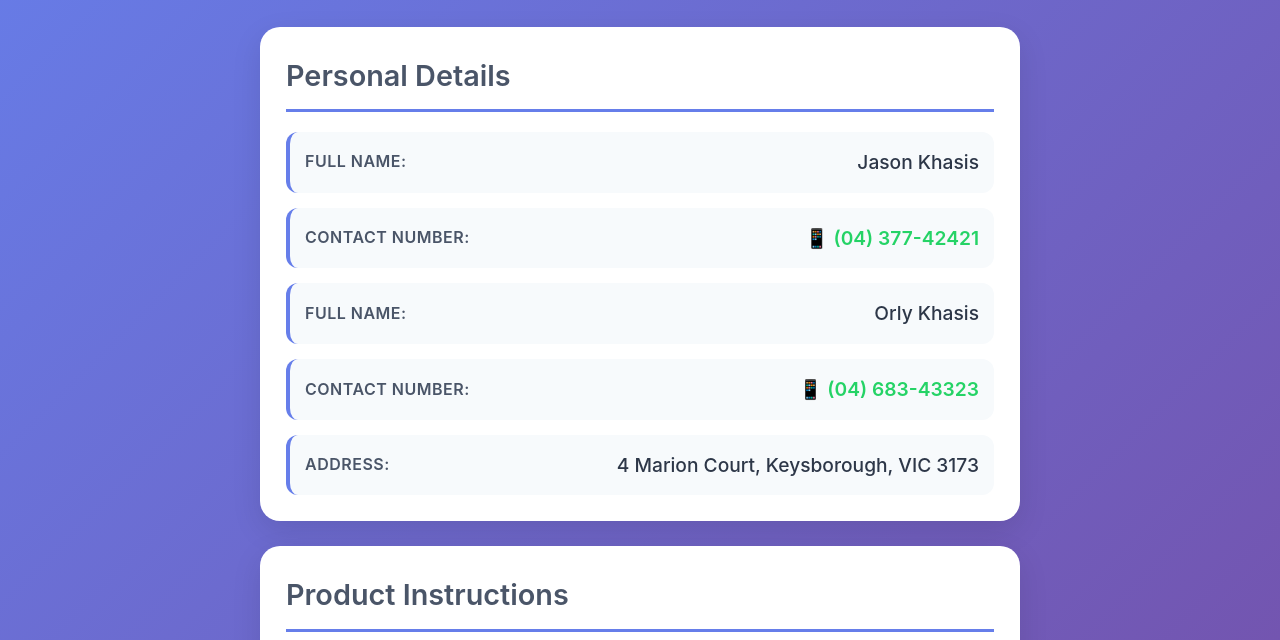
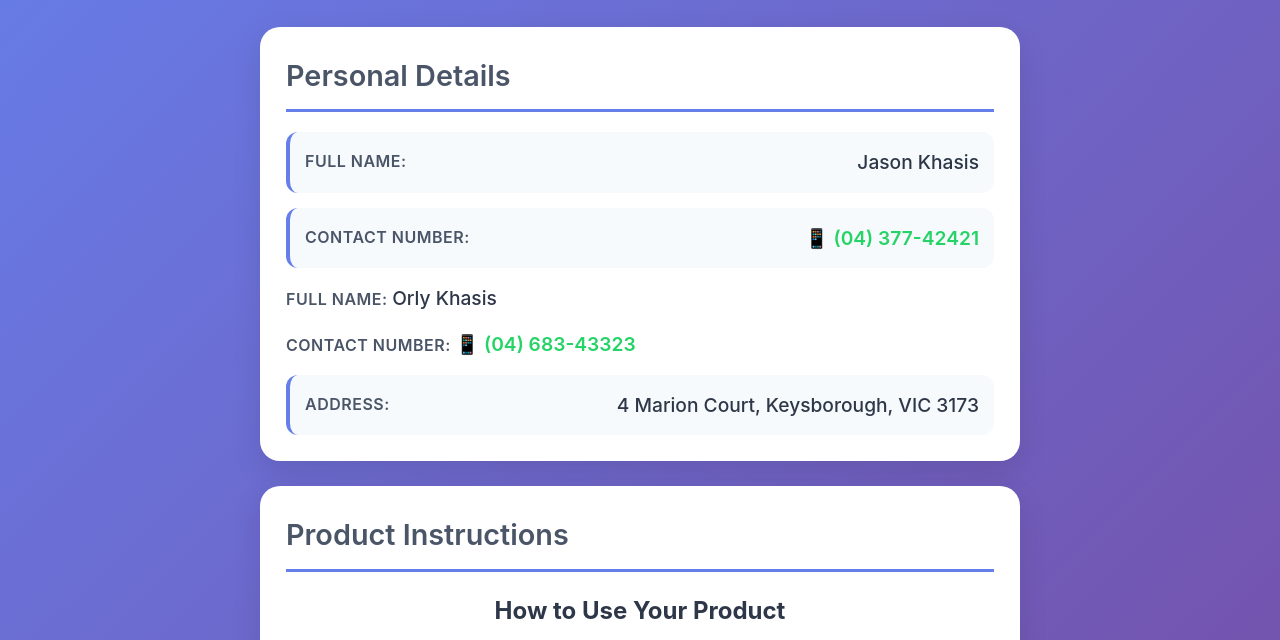
Before and after one commit to khasisliam/nfcdatalink, a plain HTML site: page index.html in a window 1280 px wide. Shown: the part 160-800 px from the top of the page. Drawn offline with Linux system fonts and the light colour scheme.

Commit message:
Update index.html

```diff
--- a/index.html
+++ b/index.html
@@ -29,11 +29,11 @@
                             </a>
                                </span>
                           </div>
-                    <div class="info-item">
+                    <div class="info-item1">
                         <span class="label">Full Name:</span>
                         <span class="value">Orly Khasis</span>
                     </div>
-                    <div class="info-item">
+                    <div class="info-item1">
                         <span class="label">Contact Number:</span>
                         <span class="value">
                             <a href="https://wa.me/61468343323" target="_blank" class="whatsapp-link">
```
